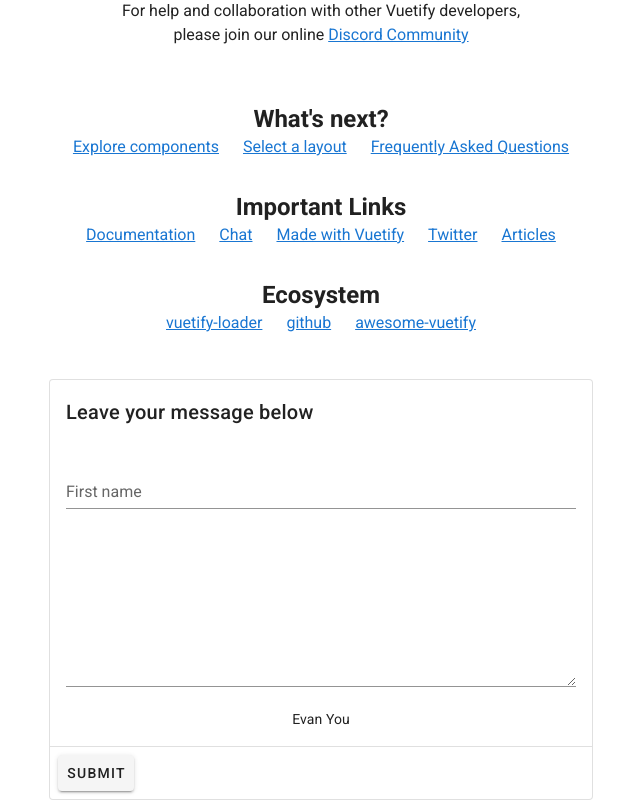
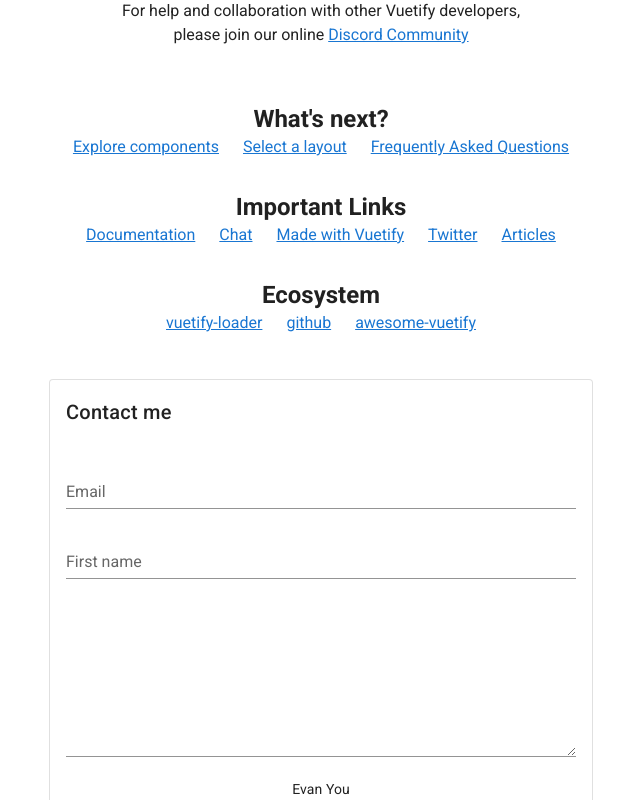
Before and after one commit to fpborges/fernando-webdev, a Vue app: page / in a window 1280 px wide. Shown: the part 387-1187 px from the top of the page, without its empty margins (319-959 px from the left). Built offline with nearby package versions, Linux system fonts and the light colour scheme.

Commit message:
email field added to form

```diff
--- a/public/index.html
+++ b/public/index.html
@@ -18,21 +18,8 @@
     <form name="ask-question" netlify netlify-honeypot="bot-field" hidden>
       <input type="text" name="firstname" />
       <textarea name="question"></textarea>
-      <button type="submit">Send</button>
+
     </form>
-    <!-- <form name="contact" method="POST" netlify-honeypot="bot-field" data-netlify="true">
-      <p class="hidden">
-        <label>Don’t fill this out if you’re human: <input name="bot-field" /></label>
-      </p>
-      <p>
-        <label>Email: <input type="text" name="email" /></label>
-      </p>
-      <p>
-        <label>Message: <textarea name="message"></textarea></label>
-      </p>
-      <p>
-        <button type="submit">Send</button>
-      </p>
-    </form> -->
+
   </body>
 </html>
--- a/src/components/netlifyComponents/NetlifyForm.vue
+++ b/src/components/netlifyComponents/NetlifyForm.vue
@@ -5,7 +5,7 @@
     outlined
   >
     <v-card-title>
-      Leave your message below
+      Contact me
     </v-card-title>
 
     <form
@@ -18,11 +18,17 @@
      <v-card-text>
         <v-text-field
             v-model="form.firstname"
+            name="email"
+            label="Email"
+        >
+        </v-text-field>
+
+        <v-text-field
+            v-model="form.email"
             name="firstname"
             label="First name"
         >
         </v-text-field>
-
         <!-- <v-radio-group
             v-model="currentPanelist">
             <v-radio
@@ -60,6 +66,7 @@ export default {
 name: 'NetlifyForm',
 data: () => ({
     form: {
+        email:'',
         firstname:'',
         question:''
     },
```
